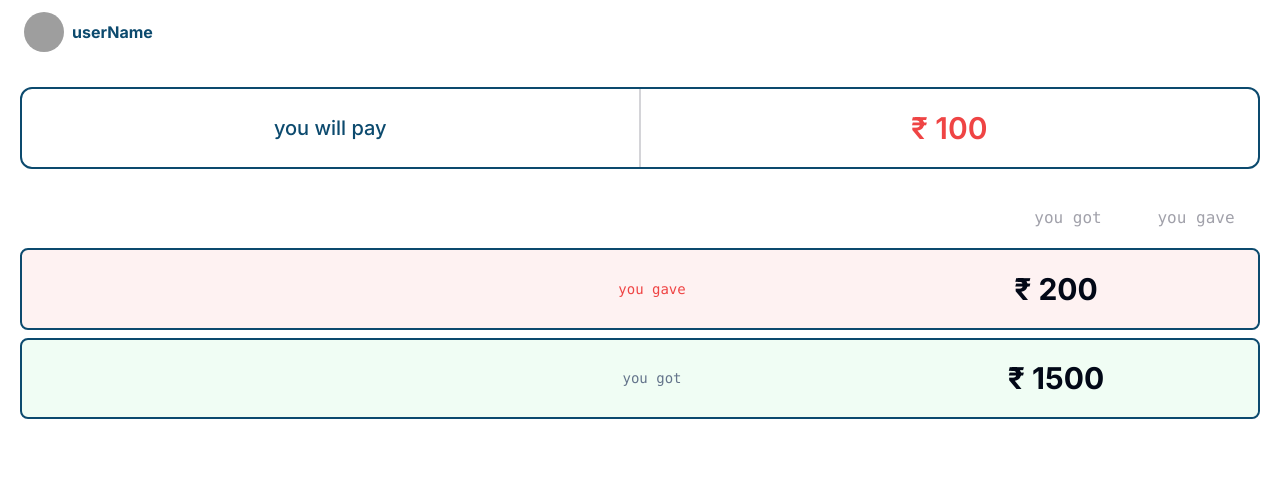
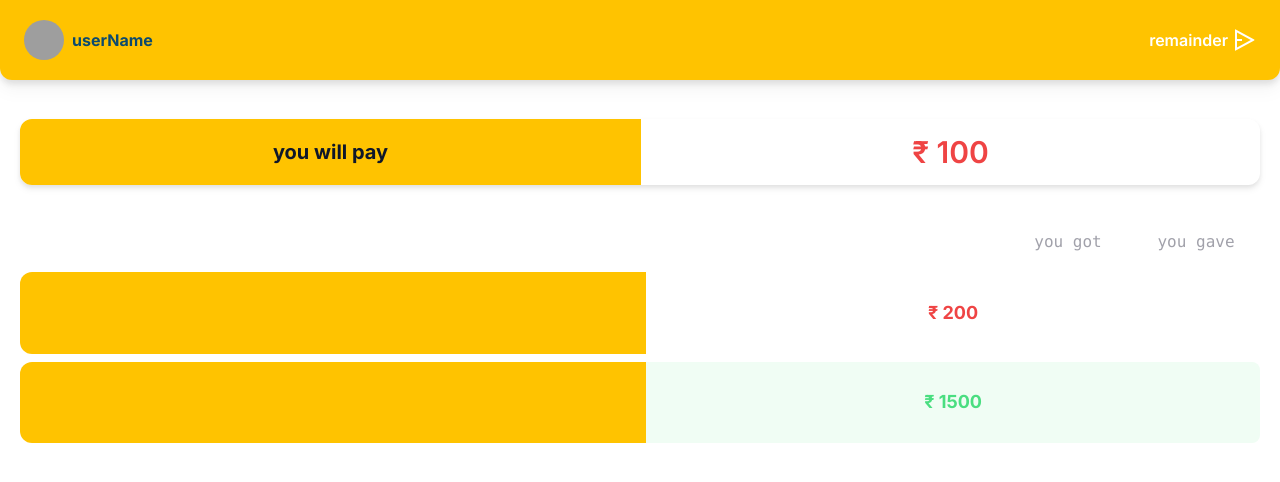
Before and after one commit to mrutyunjay007/hallkahata, a Next.js app: page /sellerprofile/1 in a window 1280 px wide. Shown: the top 482 px of the page. Built offline with nearby package versions, Linux system fonts and the light colour scheme; grey boxes are pictures that could not be loaded.

Commit message:
update ui

```diff
--- a/src/app/(home)/components/Nav.tsx
+++ b/src/app/(home)/components/Nav.tsx
@@ -10,17 +10,19 @@ function Nav() {
 
   return (
     <>
-      <div className=" flex gap-2 items-center w-full px-6 py-3">
+      <div className=" flex gap-2 items-center w-full px-6 py-3 bg-[#ffc300]">
         <ProfilePic url=""></ProfilePic>
         <span className="font-bold">
           {`I'm a ${first ? "Seller" : "Customer"}`}
         </span>
       </div>
-      <div className={` relative flex flex-col  justify-end gap-3 w-full h-32`}>
+      <div
+        className={` relative flex flex-col  justify-end gap-3 w-full h-32 bg-[#ffc300]`}
+      >
         <PaymentTracking></PaymentTracking>
         <nav className="w-full flex justify-around px-10 pb-2 gap-4 font-bold">
           <span
-            className={`cursor-pointer ${first && "text-sky-700"}`}
+            className={`cursor-pointer ${first && "text-slate-900"}`}
             onClick={() => {
               setfirst(!first);
             }}
@@ -28,7 +30,7 @@ function Nav() {
             <Link href="/customers">Customers</Link>
           </span>
           <span
-            className={`cursor-pointer ${!first && "text-sky-700"}`}
+            className={`cursor-pointer ${!first && "text-slate-900"}`}
             onClick={() => {
               setfirst(!first);
             }}
@@ -39,7 +41,7 @@ function Nav() {
         <div
           className={` absolute bottom-0  ${
             !first ? "right-0" : "left-0"
-          } w-1/2 h-[2px] bg-sky-700 rounded-lg`}
+          } w-1/2 h-[2px] bg-slate-900 rounded-lg`}
         ></div>
       </div>
     </>
--- a/src/app/(home)/components/PaymentTracking.tsx
+++ b/src/app/(home)/components/PaymentTracking.tsx
@@ -3,8 +3,8 @@ import React from "react";
 function PaymentTracking() {
   return (
     <div className="w-full h-[5.1rem] px-5">
-      <div className=" flex justify-around bg-white items-center w-full h-full border-2  border-sky-700 rounded-xl">
-        <div className=" w-full rounded-s-xl border-r-2 border-sky-700 h-full flex flex-col gap-1  justify-center items-center">
+      <div className=" flex justify-around bg-white items-center w-full h-full  rounded-xl">
+        <div className=" w-full rounded-s-xl border-r-2 border-zinc-300 h-full flex flex-col gap-1  justify-center items-center">
           <span className="font-semibold text-red-500 text-muted-foreground text-3xl">
             ₹ 100
           </span>
--- a/src/app/(userprofile)/components/Nav.tsx
+++ b/src/app/(userprofile)/components/Nav.tsx
@@ -7,7 +7,7 @@ import PaymentTrackingForUser from "./PaymentTrackingForUser";
 function Nav() {
   return (
     <>
-      <div className=" flex gap-2  justify-between items-center w-full px-6 py-3">
+      <div className=" flex gap-2  justify-between items-center rounded-b-xl drop-shadow-lg w-full px-6 bg-[#ffc300] py-5">
         <span className="flex gap-2 items-center">
           <ProfilePic url=""></ProfilePic>
           <span className="font-bold text-sky-900">userName</span>
@@ -18,7 +18,7 @@ function Nav() {
         </span>
       </div>
       <span
-        className={` flex flex-col  justify-center items-center w-full h-32`}
+        className={` flex flex-col  justify-center items-center mt-2 w-full h-32`}
       >
         <PaymentTrackingForUser></PaymentTrackingForUser>
       </span>
--- a/src/app/(userprofile)/components/PaymentTrackingForUser.tsx
+++ b/src/app/(userprofile)/components/PaymentTrackingForUser.tsx
@@ -3,12 +3,12 @@ import React from "react";
 
 function PaymentTrackingForUser() {
   return (
-    <div className="w-full   h-[5.1rem] px-5">
+    <div className="w-full   h-[4.1rem] px-5 ">
       <div
-        className={` flex bg-white border-2 border-sky-900  justify-around items-center w-full h-full   rounded-xl`}
+        className={` flex bg-white drop-shadow-md  justify-around items-center w-full h-full rounded-xl`}
       >
-        <div className=" w-full  rounded-s-xl border-r-2 border-zinc-300 h-full flex flex-col gap-1  justify-center items-center">
-          <span className="font-medium text-sky-900 text-xl">you will pay</span>
+        <div className=" w-full  rounded-s-xl border-2 bg-[#ffc300] border-[#ffc300] h-full flex flex-col gap-1  justify-center items-center">
+          <span className="font-bold  text-primary text-xl">you will pay</span>
           {/* <span className="text-sm  text-zinc-400"></span> */}
         </div>
         <div className=" w-full rounded-e-xl  h-full flex flex-col gap-1  justify-center items-center">
--- a/src/app/(userprofile)/components/User.tsx
+++ b/src/app/(userprofile)/components/User.tsx
@@ -11,21 +11,21 @@ export default function User({
 }) {
   return (
     <div
-      className={`w-full h-[5.1rem] mt-2 pl-6 flex justify-between items-center border-2 border-sky-900 rounded-lg cursor-pointer ${
-        amount > 0 ? "bg-green-50" : "bg-red-50"
-      }`}
+      className={`w-full h-[5.1rem] mt-2  flex justify-between items-center  rounded-xl cursor-pointer `}
     >
-      <div className=" w-full flex flex-col justify-center items-start">
-        <span className="flex gap-1 items-center font-bold">
+      <div className=" w-full h-full flex pl-6 rounded-s-xl flex-col justify-center bg-[#ffc300] items-start">
+        <span className="flex gap-1 items-center rounded-s-xl font-bold">
           {/* <span>{userName}</span> */}
           <div className="  w-10 rounded-lg flex justify-center items-center   bg-sky-900 text-white text-[10px] font-bold">
             {/* <span className="rounded-lg">seller</span> */}
           </div>
         </span>
-        <span className="text-sm font-mono font-light">{createdAt}</span>
+        <span className="text-sm font-mono rounded-s-xl  font-light">
+          {createdAt}
+        </span>
       </div>
 
-      <div className="w-full flex justify-center items-center">
+      {/* <div className="w-full flex justify-center items-center">
         <span
           className={`font-mono text-muted-foreground text-sm ${
             amount > 0 ? "text-green-600" : "text-red-500"
@@ -33,14 +33,14 @@ export default function User({
         >
           {amount > 0 ? "you got" : "you gave"}
         </span>
-      </div>
+      </div> */}
 
-      <div className="flex h-full justify-between rounded-e-lg items-center w-full bg-slate-200">
+      <div className="flex h-full justify-between rounded-e-xl items-center bg-white w-full ">
         {amount < 0 && (
-          <span className=" h-full w-full  flex justify-center items-center rounded-e-lg bg-red-50">
+          <span className=" h-full w-full  flex justify-center items-center  rounded-e-xl ">
             {/* <span className="text-sm  font-light text-red-600">you will pay</span> */}
 
-            <span className="font-bold text-3xl rounded-e-lg">
+            <span className="font-bold text-lg  text-red-500 rounded-e-xl">
               ₹ {Math.abs(amount)}
             </span>
           </span>
@@ -50,7 +50,7 @@ export default function User({
           <span className="h-full  w-full flex rounded-e-lg  justify-center items-center bg-green-50">
             {/* <span className="text-sm  font-light text-red-600">you will pay</span> */}
 
-            <span className="font-bold rounded-e-lg text-3xl">
+            <span className="font-bold rounded-e-lg text-lg text-green-400 ">
               ₹ {Math.abs(amount)}
             </span>
           </span>
```
